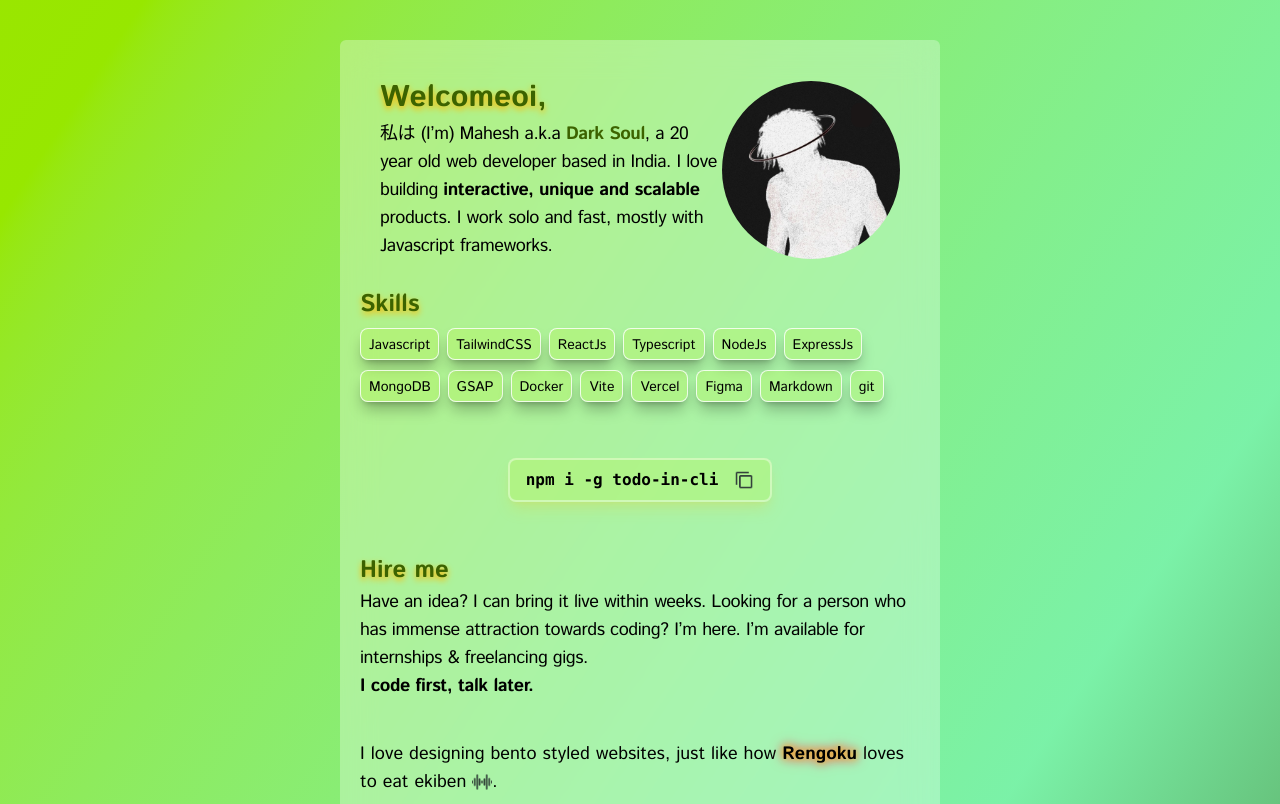
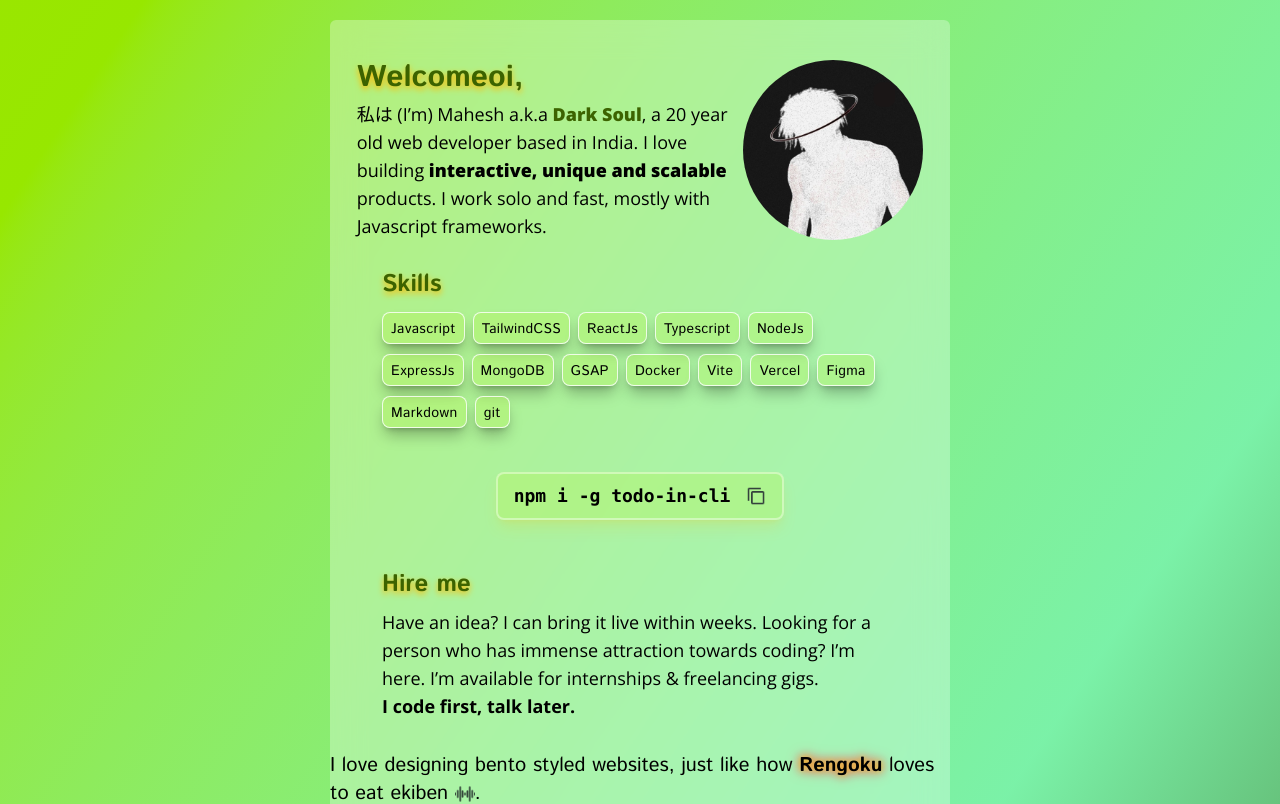
Before and after one commit to DarkkkSoul/portfolio2, a React (Vite) app: page / in a window 1280 px wide. Shown: the top 804 px of the page. Built offline with nearby package versions, Linux system fonts and the light colour scheme.

Commit message:
aligning properly

```diff
--- a/index.html
+++ b/index.html
@@ -12,6 +12,11 @@
     <link rel="preconnect" href="https://fonts.gstatic.com" crossorigin>
     <link href="https://fonts.googleapis.com/css2?family=Istok+Web:ital,wght@0,400;0,700;1,400;1,700&display=swap"
         rel="stylesheet">
+
+    <link rel="preconnect" href="https://fonts.googleapis.com">
+    <link rel="preconnect" href="https://fonts.gstatic.com" crossorigin>
+    <link href="https://fonts.googleapis.com/css2?family=Open+Sans:ital,wght@0,300..800;1,300..800&display=swap"
+        rel="stylesheet">
 </head>
 
 <body>
--- a/src/App.css
+++ b/src/App.css
@@ -87,6 +87,13 @@
 
 .text-istok-700 {
     font-family: "Istok Web", sans-serif;
-    font-weight: 700;
+    font-weight: 800;
     font-style: normal;
 }
+
+.text-sans {
+    font-family: "Open Sans", sans-serif;
+    font-optical-sizing: auto;
+    font-weight: 400;
+    font-style: normal;
+}
--- a/src/App.jsx
+++ b/src/App.jsx
@@ -11,30 +11,30 @@ import SmBento from './components/SmBento.jsx';
 
 function App() {
 
-   useGSAP(() => {
-      const ctx = gsap.context(() => {
-         gsap.set('.gsap-animate', {
-            yPercent: 50,
-            autoAlpha: 0,
-            willChange: 'transform, opacity',
-            force3D: true,
-         });
+   // useGSAP(() => {
+   //    const ctx = gsap.context(() => {
+   //       gsap.set('.gsap-animate', {
+   //          yPercent: 50,
+   //          autoAlpha: 0,
+   //          willChange: 'transform, opacity',
+   //          force3D: true,
+   //       });
 
-         requestAnimationFrame(() => {
-            gsap.to('.gsap-animate', {
-               yPercent: 0,
-               autoAlpha: 1,
-               duration: 0.9,
-               stagger: 0.06,
-               ease: 'power2.out',
-               force3D: true,
-               lazy: false,
-               clearProps: 'willChange',
-            });
-         });
-      });
-      return () => ctx.revert();
-   }, []);
+   //       requestAnimationFrame(() => {
+   //          gsap.to('.gsap-animate', {
+   //             yPercent: 0,
+   //             autoAlpha: 1,
+   //             duration: 0.9,
+   //             stagger: 0.06,
+   //             ease: 'power2.out',
+   //             force3D: true,
+   //             lazy: false,
+   //             clearProps: 'willChange',
+   //          });
+   //       });
+   //    });
+   //    return () => ctx.revert();
+   // }, []);
 
    const { isOpen } = useModal();
    return (
@@ -43,16 +43,17 @@ function App() {
             <div className="fixed inset-0 backdrop-blur-lg bg-black/50 overflow-hidden" />
          )}
 
-         <div className='bg-gradient-to-br from-lime-400 from-0% via-green-300 via-60% to-lime-900 h-full w-full flex items-center justify-center sm:p-10 p-4'>
+         <div className='bg-gradient-to-br from-lime-400 from-0% via-green-300 via-60% to-lime-900 h-full w-full flex items-center justify-center sm:p-5 p-4'>
 
-            <div className='bg-white/30 backdrop-blur-lg w-94 sm:w-1/2 py-6 sm:py-10 px-5 rounded-md flex flex-col items-center justify-center gap-y-6 '>
+            <div className='bg-white/30 backdrop-blur-lg w-94 sm:w-1/2 py-6 sm:py-10 px-5 sm:px-0 rounded-md flex flex-col items-center justify-center gap-y-6 '>
 
                {/* about me & image */}
-               <div className='flex sm:flex-row flex-col-reverse items-center justify-between sm:px-5 gap-y-4 text-istok-400 gsap-animate'>
+               <div className=' flex sm:flex-row flex-col-reverse items-center justify-around sm:px-6 gap-y-4 text-istok-400 gsap-animate'>
+
                   <div className='sm:w-2/3'>
                      <div className='flex flex-col sm:gap-y-1 gap-y-1.5'>
                         <div className='sm:text-3xl text-2xl text-lime-800 font-extrabold drop-shadow-md drop-shadow-amber-400 gsap-welcome'>Welcomeoi,</div>
-                        <p className='sm:text-lg text-md sm:tracking-tight'>
+                        <p className='sm:text-lg text-md text-sans'>
                            私は (I’m) Mahesh a.k.a <span className='text-lime-800 font-extrabold'>Dark Soul</span>, a 20 year old web developer based in India. I love building <span className='font-extrabold'>interactive, unique and scalable</span> products. I work solo and fast, mostly with Javascript frameworks.
                         </p>
                      </div>
@@ -64,13 +65,12 @@ function App() {
                </div>
 
                {/* skills */}
-               <div className='max-w-2xl flex flex-col text-istok-400 sm:gap-y-2 gap-y-1.5 sm:mt-1 gsap-animate'>
-                  <div className='sm:text-2xl text-xl text-lime-800 font-extrabold drop-shadow-md drop-shadow-amber-400 mb-1 sm:mb-0'>Skills</div>
+               <div className=' sm:px-13 text-istok-400 sm:mt-1 gsap-animate'>
                   <Skills />
                </div>
 
                {/* Todo npm */}
-               <div className="flex items-center gap-x-4 sm:mt-8 mt-6 mb-5 gap-3 bg-lime-300/30 text-black font-mono px-4 py-2 rounded-lg shadow-lg/27 shadow-amber-400/60 border-2 border-white/40  cursor-text select-all gsap-animate">
+               <div className="flex items-center gap-x-4 sm:mt-5 mt-6 mb-4 gap-3 bg-lime-300/30 text-black text-lg px-4 py-2 rounded-lg shadow-lg/27 shadow-amber-400/60 border-2 border-white/40  cursor-text select-all gsap-animate">
                   <code className='font-semibold'>npm i -g todo-in-cli</code>
                   <img
                      src="/copy.png"
@@ -84,17 +84,16 @@ function App() {
 
 
                {/* Hire me */}
-               <div className='max-w-2xl flex flex-col text-istok-400 sm:gap-y-0.5 gap-y-1 sm:mt-2 gsap-animate'>
-                  <div className='sm:text-2xl text-xl text-lime-800 font-extrabold drop-shadow-md drop-shadow-amber-400 mb-1 sm:mb-0'>Hire me</div>
-                  <div className='text-md sm:text-lg tracking-tight'>
+               <div className='sm:px-13 flex flex-col text-istok-400 gap-y-1 sm:mt-2 gsap-animate'>
+                  <div className='sm:text-2xl text-xl text-lime-800 font-extrabold drop-shadow-md drop-shadow-amber-400 mb-1'>Hire me</div>
+                  <div className='text-md sm:text-lg tracking-normal text-sans'>
                      <div>Have an idea? I can bring it live within weeks. Looking for a person who has immense attraction towards coding? I’m here. I’m available for internships & freelancing gigs.</div>
-                     <div className='font-semibold'>I code first, talk later.</div>
-                     <div></div>
+                     <div className='font-bold'>I code first, talk later.</div>
                   </div>
                </div>
 
                {/* rengoku */}
-               <div className='text-istok-400 sm:text-lg text-md tracking-normal sm:mt-4 mt-3 gsap-animate'>
+               <div className='text-istok-400 sm:text-xl text-md tracking-normal sm:mt-2 mt-3 gsap-animate'>
                   <div className='inline'>
                      I love designing bento styled websites, just like how <span className='[filter:drop-shadow(0_0_3px_#facc15)_drop-shadow(0_0_6px_#f43f5e)] font-bold'>Rengoku</span> loves to eat ekiben <span className='inline-block align-middle'> <img src="/sound.png" className='sm:w-5 w-6 cursor-pointer' onClick={() => { document.getElementById('sound1').play() }} /></span>.
                      <audio id='sound1' src="/umai.mp3"></audio>
@@ -111,7 +110,7 @@ function App() {
 
                {/* projects */}
                <div className='w-full flex flex-col text-istok-400 gap-y-5 sm:mt-5 mt-3 gsap-animate'>
-                  <div className='sm:text-2xl text-xl text-lime-800 font-extrabold drop-shadow-md drop-shadow-amber-400 pl-[1.5rem]'>Projects</div>
+                  <div className='px-13 sm:text-2xl text-xl text-lime-800 font-extrabold drop-shadow-md drop-shadow-amber-400'>Projects</div>
                   <div className='grid grid-cols-1 items-center sm:gap-y-6 gap-y-4 mx-auto'>
                      {
                         projects.map((project) => (
--- a/src/Arrays/blogs.js
+++ b/src/Arrays/blogs.js
@@ -17,6 +17,18 @@ const blogArray = [
         description: 'Building a Dockerfile is considered a daunting task, here I\'ll be explaning these commands in simpliest way.',
         link: 'https://understand-dockerfile.hashnode.dev/simplifying-dockerfile-commands',
     },
+    {
+        id: 3,
+        title: 'Dockerfile simplified',
+        description: 'Building a Dockerfile is considered a daunting task, here I\'ll be explaning these commands in simpliest way.',
+        link: 'https://understand-dockerfile.hashnode.dev/simplifying-dockerfile-commands',
+    },
+    {
+        id: 3,
+        title: 'Dockerfile simplified',
+        description: 'Building a Dockerfile is considered a daunting task, here I\'ll be explaning these commands in simpliest way.',
+        link: 'https://understand-dockerfile.hashnode.dev/simplifying-dockerfile-commands',
+    },
 ]
 
 export default blogArray
--- a/src/components/Skills.jsx
+++ b/src/components/Skills.jsx
@@ -1,3 +1,4 @@
+import { div } from 'motion/react-client';
 import React from 'react'
 
 function Skills() {
@@ -5,15 +6,19 @@ function Skills() {
     const skillsArray = ['Javascript', 'TailwindCSS', 'ReactJs', 'Typescript', 'NodeJs', 'ExpressJs', 'MongoDB', 'GSAP', 'Docker', 'Vite', 'Vercel', 'Figma', 'Markdown', 'git'];
 
     return (
+        <div className='flex flex-col gap-y-3'>
+            <div className='sm:text-2xl text-xl text-lime-800 font-extrabold drop-shadow-md drop-shadow-amber-400 mb-1 sm:mb-0'>Skills</div>
             <div className='flex flex-wrap items-center gap-x-2 gap-y-2.5 *:bg-lime-300/30 text-istok-400'>
+
                 {
                     skillsArray.map((skill) => (
-                    <div className='pt-1.5 pb-1 px-2 sm:text-sm text-xs border-1 border-white/80 rounded-lg flex items-center shadow-lg/27' key={Math.random()}>
+                        <div className='pt-1.5 pb-1 px-2 sm:text-sm tracking-wide text-xs border-1 border-white/80 rounded-lg flex items-center shadow-lg/27' key={Math.random()}>
                             {skill}
                         </div>
                     ))
                 }
             </div>
+        </div>
     )
 }
 
```
Lines whose indentation alone changed are shown as unchanged.
